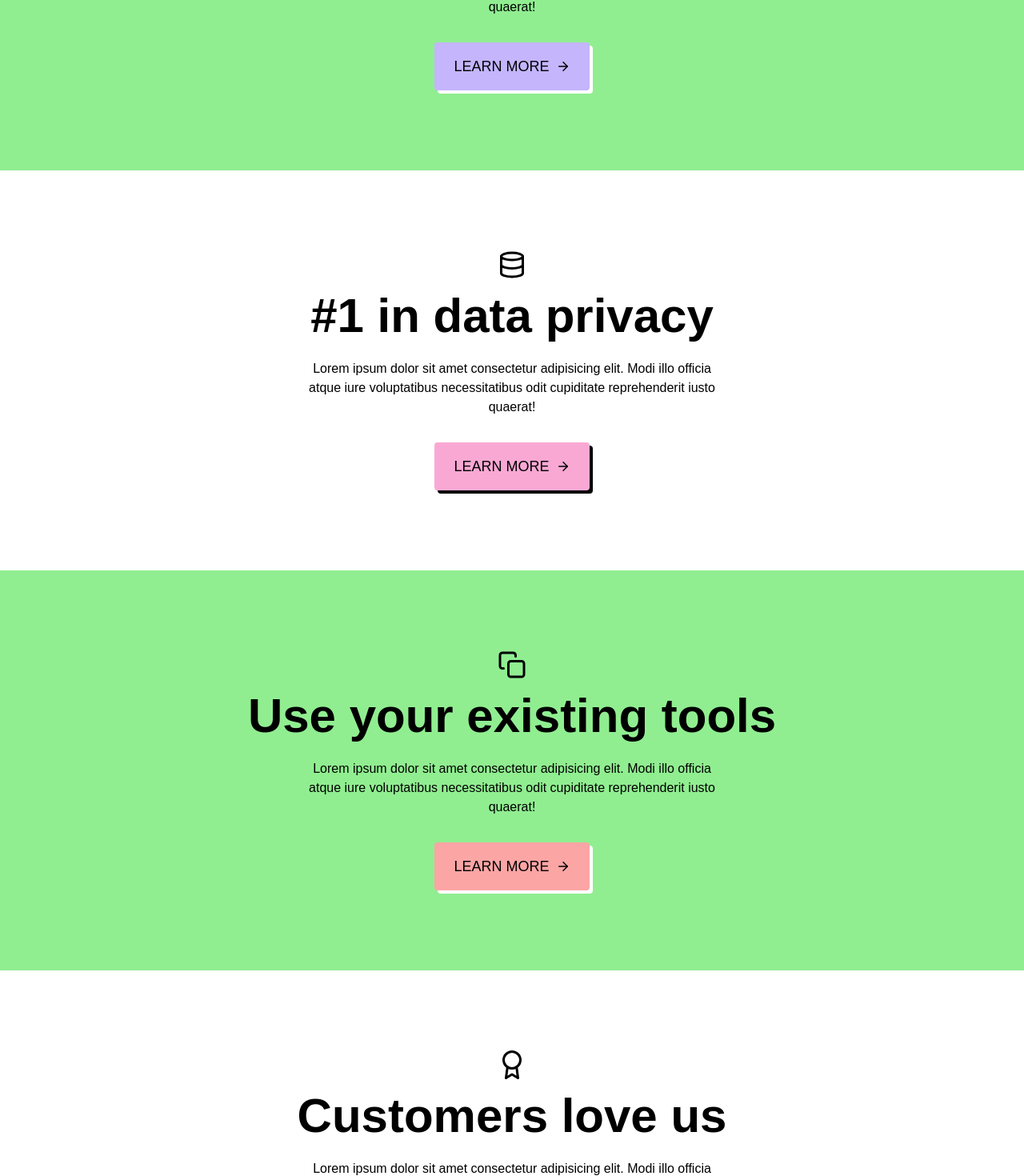
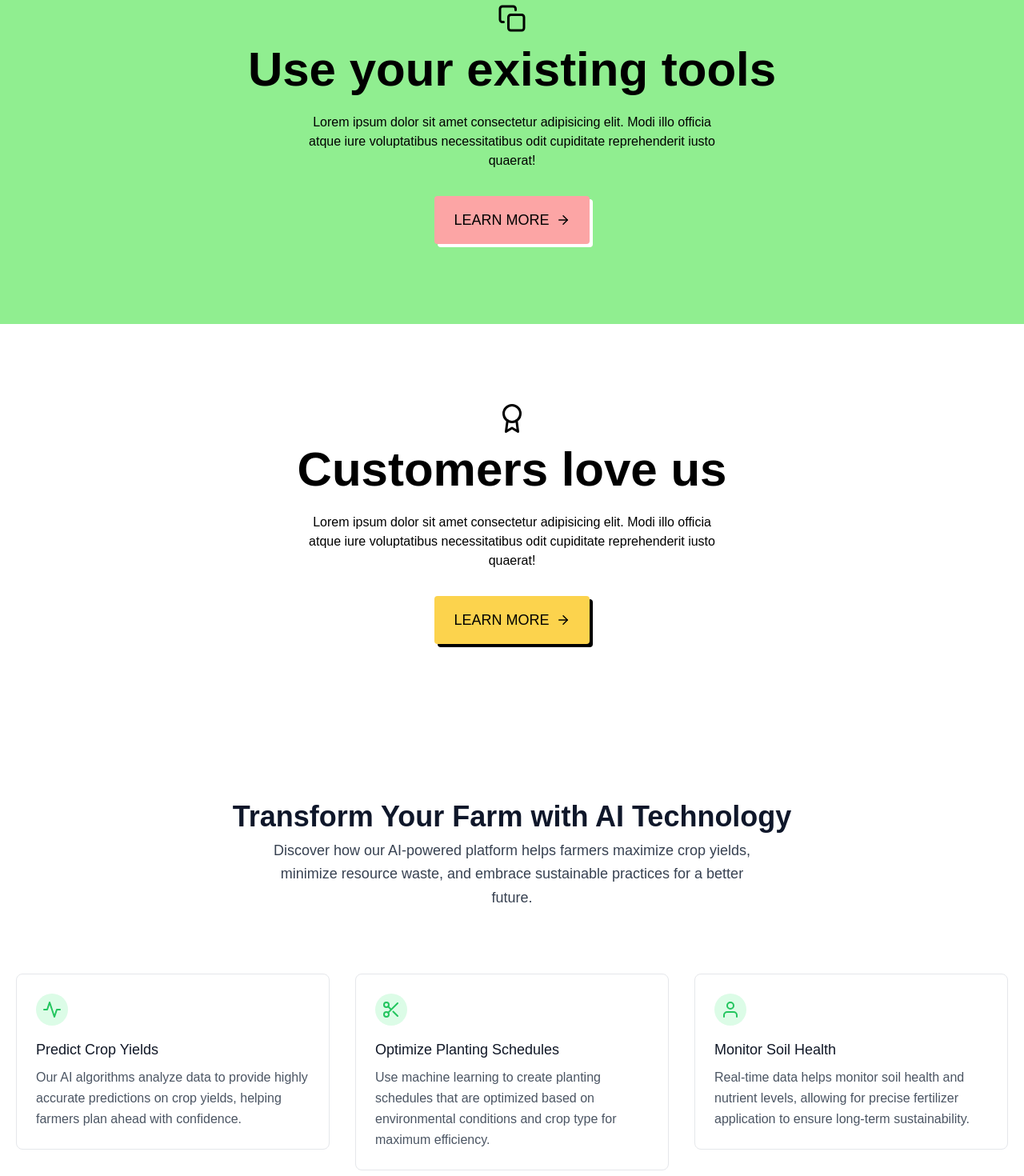
Before and after one commit to jugunu-21/farmopti, a Next.js app: page / in a window 1280 px wide. Shown: the part 4966-6436 px from the top of the page at 80% size. Built offline with nearby package versions, Linux system fonts and the light colour scheme.

Commit message:
add benefit componnet

```diff
--- a/app/page.tsx
+++ b/app/page.tsx
@@ -4,14 +4,17 @@ import  {FiftyFiftyHero} from "@/components/hero"
 import ScrollingTestimonials from "@/components/testimonials";
 import { StickyCards } from "@/components/stickycard";
 import Newsletter from "@/components/newsletter";
+import Benefits from "@/components/benefits";
 export default function Home() {
   return (
     // <div className="grid grid-rows-[20px_1fr_20px] items-center justify-items-center min-h-screen p-8 pb-20 gap-16 sm:p-20 font-[family-name:var(--font-geist-sans)]">
     <div >
     <FiftyFiftyHero/>
     <OppoScroll/>
+    <StickyCards/>
+    <Benefits/>
     <ScrollingTestimonials/>
-    <StickyCards/>
+
     <Newsletter/>
     </div>
   );
--- /dev/null
+++ b/components/benefits.tsx
@@ -0,0 +1,150 @@
+import Gradientbutton from "@/lib/ui/button";
+
+export default function Benefits() {
+  return (
+    <section className="text-gray-600 body-font">
+      <div className="container px-5 py-24 mx-auto">
+        <div className="flex flex-wrap w-full mb-20 flex-col items-center text-center">
+          <h1 className="sm:text-4xl  font-bold title-font mb-2 text-slate-900 text-4xl  ">
+            Transform Your Farm with AI Technology
+          </h1>
+          <p className="lg:w-1/2 w-full leading-relaxed text-lg text-gray-700">
+            Discover how our AI-powered platform helps farmers maximize crop yields, minimize resource waste, and embrace sustainable practices for a better future.
+          </p>
+        </div>
+        <div className="flex flex-wrap -m-4">
+          <div className="xl:w-1/3 md:w-1/2 p-4">
+            <div className="border border-gray-200 p-6 rounded-lg">
+              <div className="w-10 h-10 inline-flex items-center justify-center rounded-full bg-green-100 text-green-500 mb-4">
+                <svg
+                  fill="none"
+                  stroke="currentColor"
+                  strokeLinecap="round"
+                  strokeLinejoin="round"
+                  strokeWidth="2"
+                  className="w-6 h-6"
+                  viewBox="0 0 24 24"
+                >
+                  <path d="M22 12h-4l-3 9L9 3l-3 9H2"></path>
+                </svg>
+              </div>
+              <h2 className="text-lg text-gray-900 font-medium title-font mb-2">Predict Crop Yields</h2>
+              <p className="leading-relaxed text-base">
+                Our AI algorithms analyze data to provide highly accurate predictions on crop yields, helping farmers plan ahead with confidence.
+              </p>
+            </div>
+          </div>
+          <div className="xl:w-1/3 md:w-1/2 p-4">
+            <div className="border border-gray-200 p-6 rounded-lg">
+              <div className="w-10 h-10 inline-flex items-center justify-center rounded-full bg-green-100 text-green-500 mb-4">
+                <svg
+                  fill="none"
+                  stroke="currentColor"
+                  strokeLinecap="round"
+                  strokeLinejoin="round"
+                  strokeWidth="2"
+                  className="w-6 h-6"
+                  viewBox="0 0 24 24"
+                >
+                  <circle cx="6" cy="6" r="3"></circle>
+                  <circle cx="6" cy="18" r="3"></circle>
+                  <path d="M20 4L8.12 15.88M14.47 14.48L20 20M8.12 8.12L12 12"></path>
+                </svg>
+              </div>
+              <h2 className="text-lg text-gray-900 font-medium title-font mb-2">Optimize Planting Schedules</h2>
+              <p className="leading-relaxed text-base">
+                Use machine learning to create planting schedules that are optimized based on environmental conditions and crop type for maximum efficiency.
+              </p>
+            </div>
+          </div>
+          <div className="xl:w-1/3 md:w-1/2 p-4">
+            <div className="border border-gray-200 p-6 rounded-lg">
+              <div className="w-10 h-10 inline-flex items-center justify-center rounded-full bg-green-100 text-green-500 mb-4">
+                <svg
+                  fill="none"
+                  stroke="currentColor"
+                  strokeLinecap="round"
+                  strokeLinejoin="round"
+                  strokeWidth="2"
+                  className="w-6 h-6"
+                  viewBox="0 0 24 24"
+                >
+                  <path d="M20 21v-2a4 4 0 00-4-4H8a4 4 0 00-4 4v2"></path>
+                  <circle cx="12" cy="7" r="4"></circle>
+                </svg>
+              </div>
+              <h2 className="text-lg text-gray-900 font-medium title-font mb-2">Monitor Soil Health</h2>
+              <p className="leading-relaxed text-base">
+                Real-time data helps monitor soil health and nutrient levels, allowing for precise fertilizer application to ensure long-term sustainability.
+              </p>
+            </div>
+          </div>
+          <div className="xl:w-1/3 md:w-1/2 p-4">
+            <div className="border border-gray-200 p-6 rounded-lg">
+              <div className="w-10 h-10 inline-flex items-center justify-center rounded-full bg-green-100 text-green-500 mb-4">
+                <svg
+                  fill="none"
+                  stroke="currentColor"
+                  strokeLinecap="round"
+                  strokeLinejoin="round"
+                  strokeWidth="2"
+                  className="w-6 h-6"
+                  viewBox="0 0 24 24"
+                >
+                  <path d="M4 15s1-1 4-1 5 2 8 2 4-1 4-1V3s-1 1-4 1-5-2-8-2-4 1-4 1zM4 22v-7"></path>
+                </svg>
+              </div>
+              <h2 className="text-lg text-gray-900 font-medium title-font mb-2">Reduce Water Usage</h2>
+              <p className="leading-relaxed text-base">
+                Conserve water by using real-time insights into irrigation needs, ensuring your crops receive just the right amount of water when they need it.
+              </p>
+            </div>
+          </div>
+          <div className="xl:w-1/3 md:w-1/2 p-4">
+            <div className="border border-gray-200 p-6 rounded-lg">
+              <div className="w-10 h-10 inline-flex items-center justify-center rounded-full bg-green-100 text-green-500 mb-4">
+                <svg
+                  fill="none"
+                  stroke="currentColor"
+                  strokeLinecap="round"
+                  strokeLinejoin="round"
+                  strokeWidth="2"
+                  className="w-6 h-6"
+                  viewBox="0 0 24 24"
+                >
+                  <path d="M21 12.79A9 9 0 1111.21 3 7 7 0 0021 12.79z"></path>
+                </svg>
+              </div>
+              <h2 className="text-lg text-gray-900 font-medium title-font mb-2">Increase Sustainability</h2>
+              <p className="leading-relaxed text-base">
+                Our platform is built to help you embrace sustainable farming practices, reducing waste and maximizing the longevity of your farm.
+              </p>
+            </div>
+          </div>
+          <div className="xl:w-1/3 md:w-1/2 p-4">
+            <div className="border border-gray-200 p-6 rounded-lg">
+              <div className="w-10 h-10 inline-flex items-center justify-center rounded-full bg-green-100 text-green-500 mb-4">
+                <svg
+                  fill="none"
+                  stroke="currentColor"
+                  strokeLinecap="round"
+                  strokeLinejoin="round"
+                  strokeWidth="2"
+                  className="w-6 h-6"
+                  viewBox="0 0 24 24"
+                >
+                  <path d="M12 22s8-4 8-10V5l-8-3-8 3v7c0 6 8 10 8 10z"></path>
+                </svg>
+              </div>
+              <h2 className="text-lg text-gray-900 font-medium title-font mb-2">Data-Driven Decisions</h2>
+              <p className="leading-relaxed text-base">
+                Leverage our data analytics to make informed decisions on every aspect of your farm—from seeding to harvesting.
+              </p>
+            </div>
+          </div>
+        </div>
+        <Gradientbutton text="Join Us" cta="contact" className="flex mx-auto mt-14 w-32" />
+      </div>
+    </section>
+  );
+}
--- a/components/testimonials.tsx
+++ b/components/testimonials.tsx
@@ -7,7 +7,7 @@ const ScrollingTestimonials = () => {
         <h3 className="text-slate-900 text-4xl font-semibold text-center">
           Testimonials
         </h3>
-        <p className="text-center text-slate-900 text-sm mt-2 max-w-lg mx-auto">
+        <p className="text-center text-lg text-slate-900  mt-2 max-w-lg mx-auto">
           Lorem ipsum dolor sit amet consectetur adipisicing elit. Repellendus
           consequatur reprehenderit.
         </p>
```
